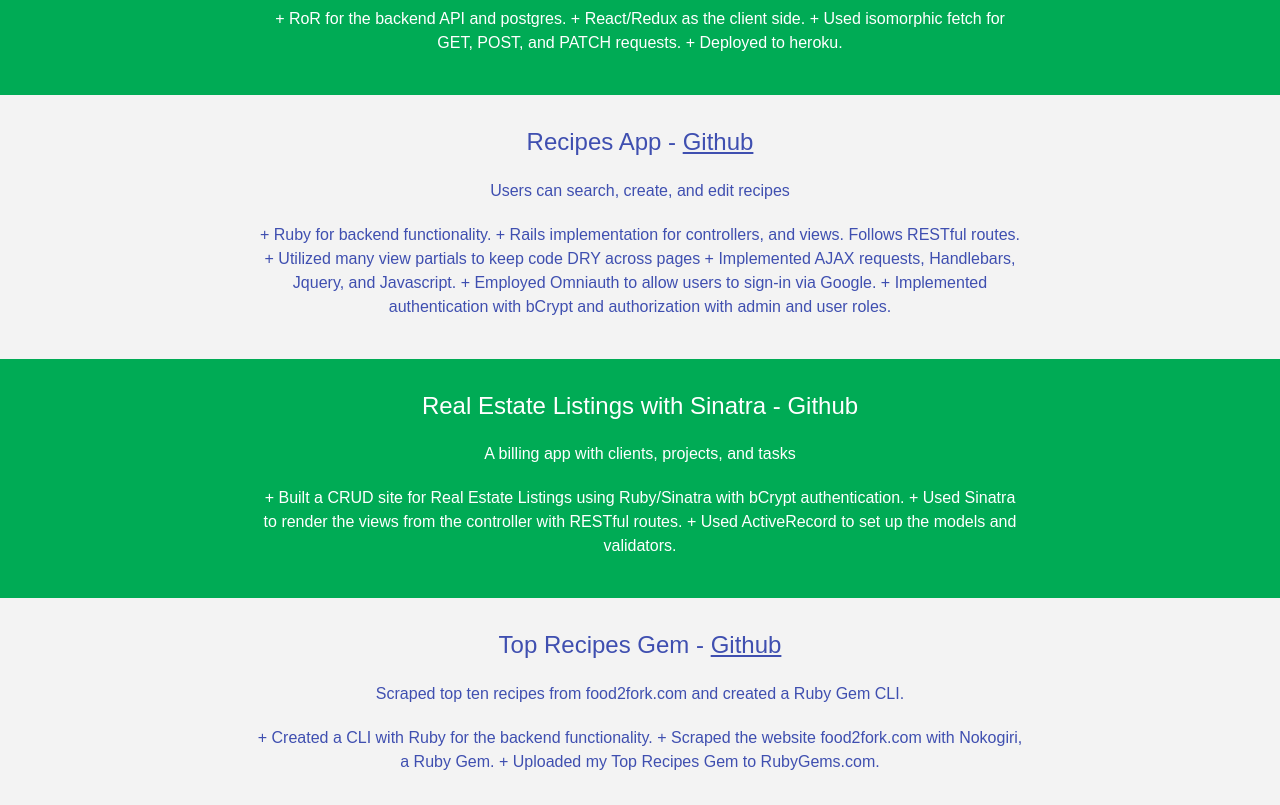
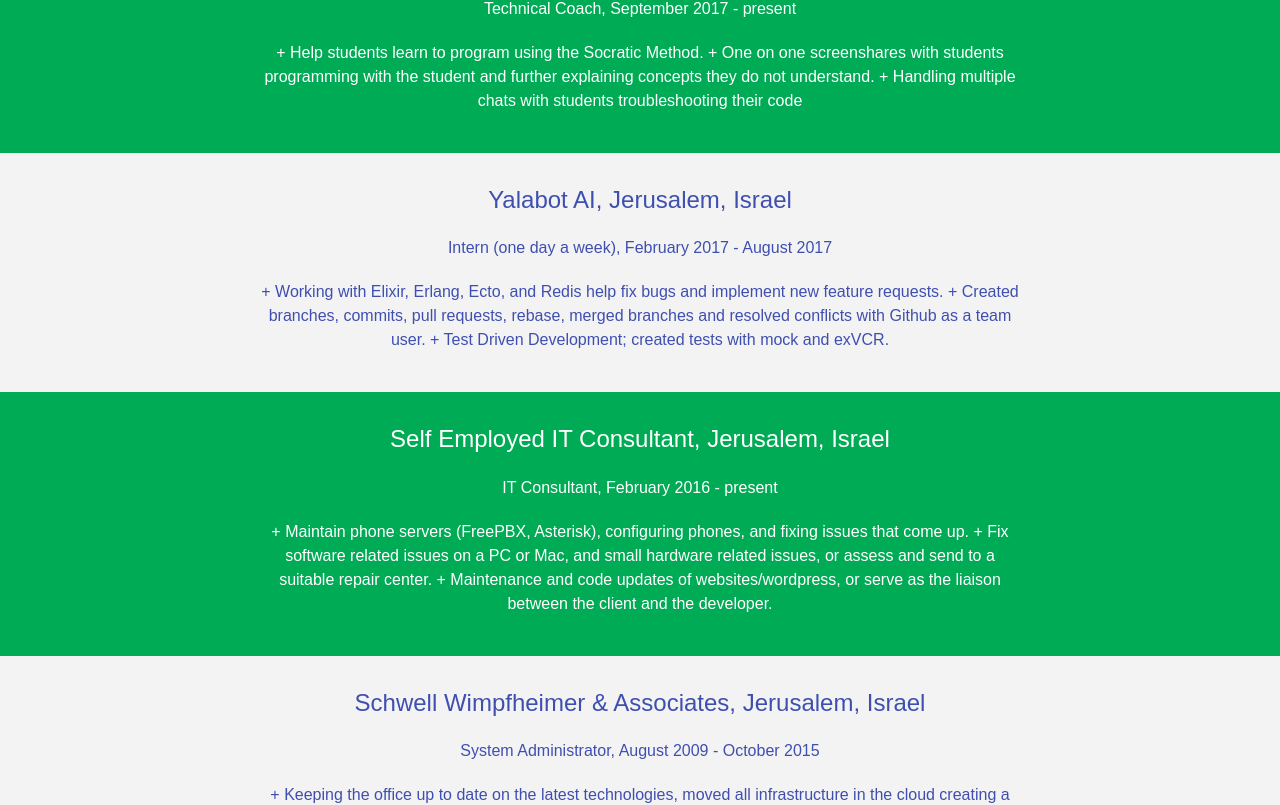
Before and after one commit to mxdavis/godaddy-react-resume, a React (Create React App) app: page /experience in a window 1280 px wide. Shown: the part 358-1163 px from the top of the page. Built offline with nearby package versions, Linux system fonts and the light colour scheme; a web font is replaced by a local one.

Commit message:
remove portfolio from experience

```diff
--- a/src/components/Experience.js
+++ b/src/components/Experience.js
@@ -3,60 +3,6 @@
 const Experience = () =>  {
   return (
     <div className="App main">
-
-      <h1> Portfolio </h1>
-
-      <div className="green">
-        <div className="text-padded">
-          <h3>Client Billing App - <a href="https://github.com/mxdavis/timer-billing-client" target="_blank" rel="noopener noreferrer">Github</a></h3>
-          <p>A billing app with clients, projects, and tasks</p>
-          <p>
-            + RoR for the backend API and postgres.
-            + React/Redux as the client side.
-            + Used isomorphic fetch for GET, POST, and PATCH requests.
-            + Deployed to heroku.
-          </p>
-        </div>
-      </div>
-
-      <div className="gray">
-        <div className="text-padded dark-text">
-          <h3>Recipes App - <a href="https://github.com/mxdavis/rails-project-recipe-manager" target="_blank" rel="noopener noreferrer">Github</a></h3>
-          <p>Users can search, create, and edit recipes</p>
-          <p>
-            + Ruby for backend functionality.
-            + Rails implementation for controllers, and views. Follows RESTful routes.
-            + Utilized many view partials to keep code DRY across pages
-            + Implemented AJAX requests, Handlebars, Jquery, and Javascript.
-            + Employed Omniauth to allow users to sign-in via Google.
-            + Implemented authentication with bCrypt and authorization with admin and user roles.
-          </p>
-        </div>
-      </div>
-
-      <div className="green">
-        <div className="text-padded">
-          <h3>Real Estate Listings with Sinatra - <a href="https://github.com/mxdavis/Sinatra-Project-Real-Estate-Listings" target="_blank" rel="noopener noreferrer">Github</a></h3>
-          <p>A billing app with clients, projects, and tasks</p>
-          <p>
-            + Built a CRUD site for Real Estate Listings using Ruby/Sinatra with bCrypt authentication.
-            + Used Sinatra to render the views from the controller with RESTful routes.
-            + Used ActiveRecord to set up the models and validators.
-          </p>
-        </div>
-      </div>
-
-      <div className="gray">
-        <div className="text-padded dark-text">
-          <h3>Top Recipes Gem  - <a href="https://github.com/mxdavis/recipes-from-food2fork-cli/" target="_blank" rel="noopener noreferrer">Github</a></h3>
-          <p>Scraped top ten recipes from food2fork.com and created a Ruby Gem CLI.</p>
-          <p>
-            + Created a CLI with Ruby for the backend functionality.
-            + Scraped the website food2fork.com with Nokogiri, a Ruby Gem.
-            + Uploaded my Top Recipes Gem to RubyGems.com.
-          </p>
-        </div>
-      </div>
 
       <h1> Work History </h1>
 
```
